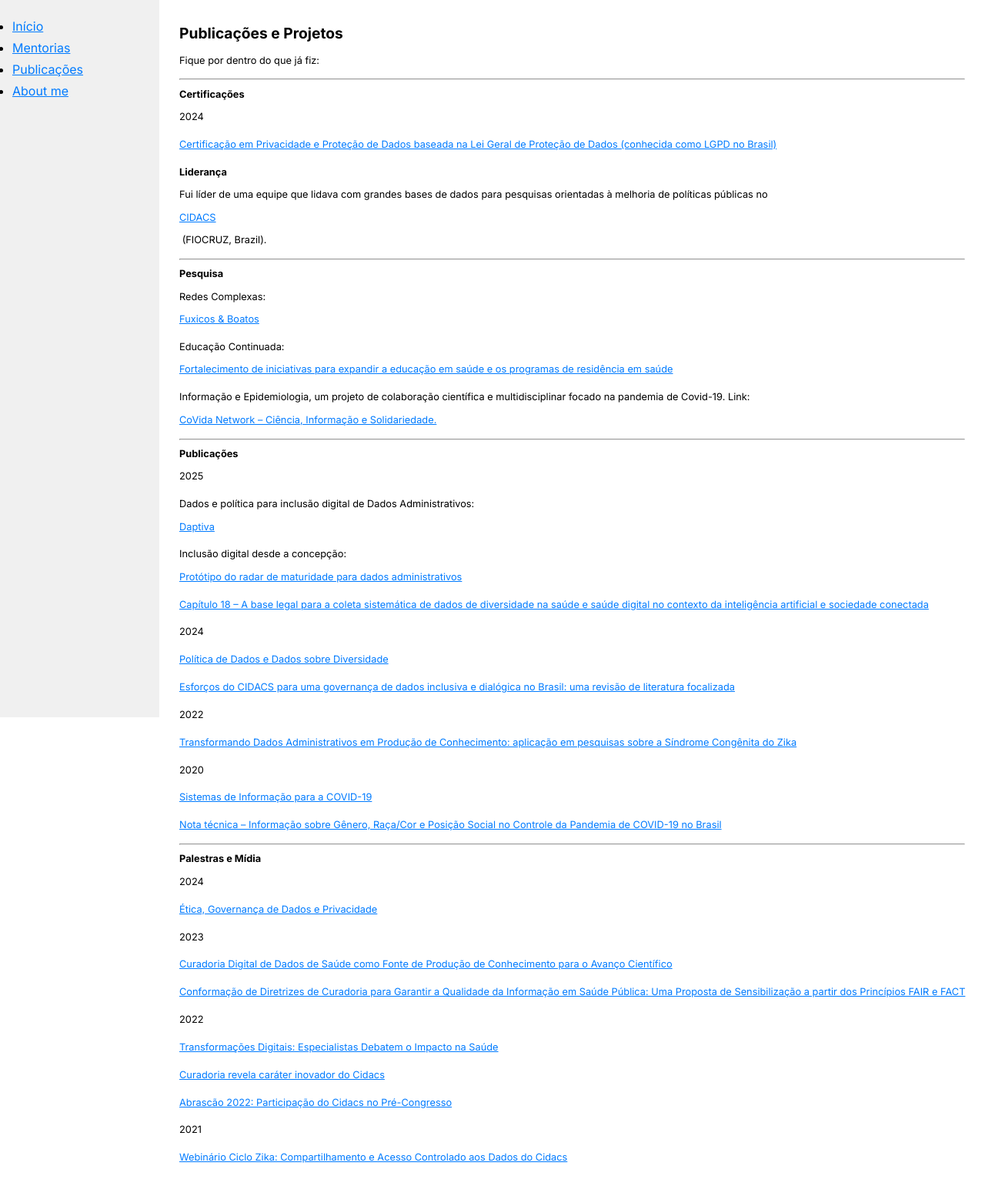
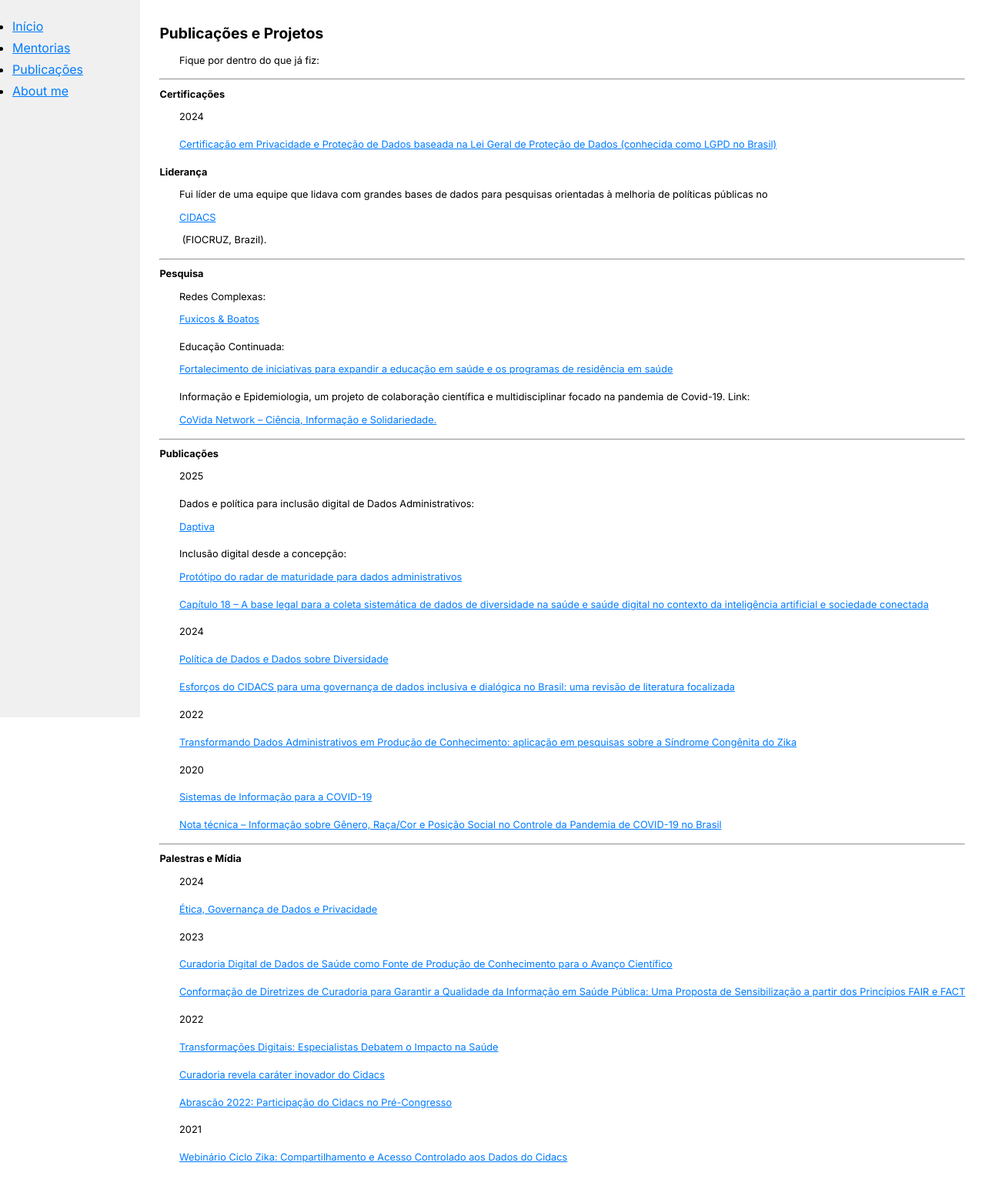
Before and after one commit to MairaLimaS/MairaLimaS.github.io, a Jekyll site: the page built from publicacoes.md, in a window 1280 px wide. Shown: the whole page at 77% size. Built offline with Jekyll 4.4.1, drawn with Linux system fonts in a browser that asks for light colours.

Commit message:
Update default.html

```diff
--- a/_layouts/default.html
+++ b/_layouts/default.html
@@ -57,7 +57,7 @@
   main p {
     margin-top: 0.5em;
     margin-bottom: 1em;
-    margin-left: 0;
+    margin-left: 2em; /* Aumenta a margem à esquerda */
     margin-right: 0;
   }
   {% endif %}
```
